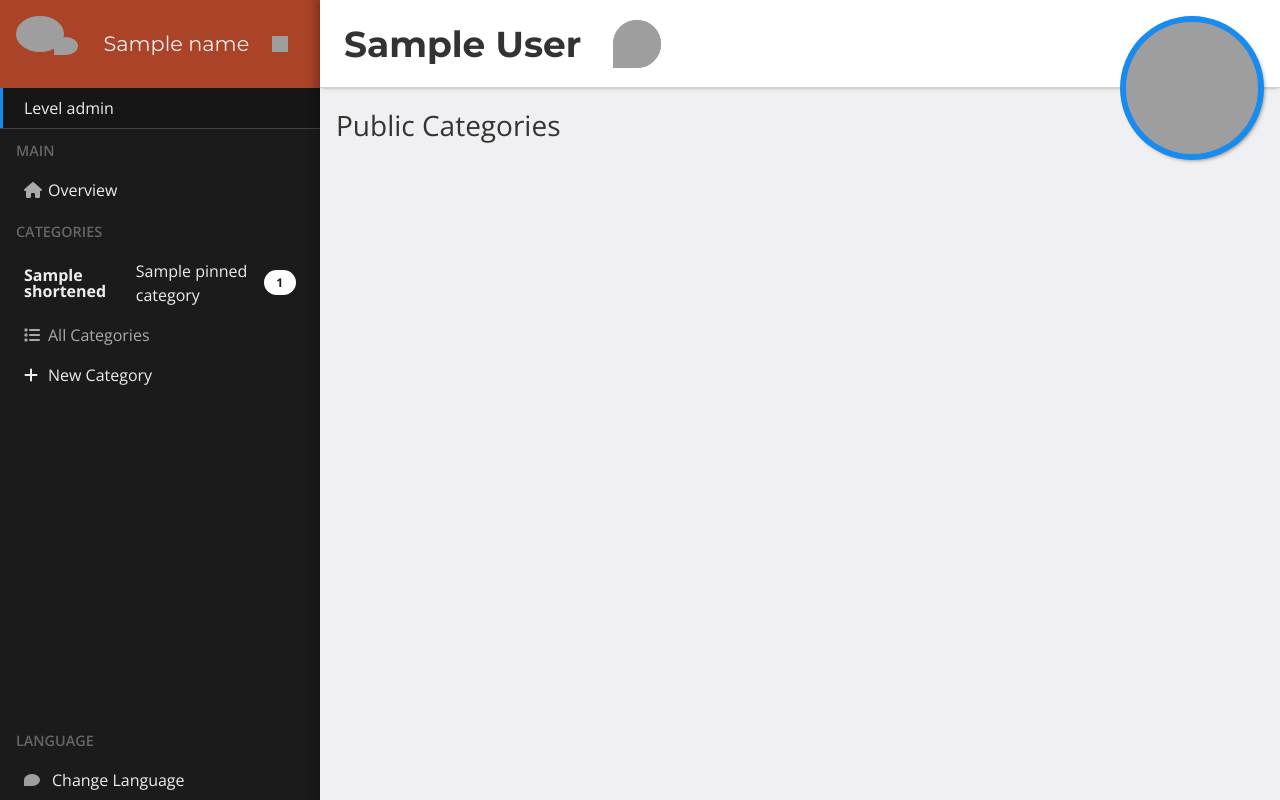
After one commit to DanCatchpole/phrasebook-django, a Django app: template phrasebook/templates/phrasebook/profile.html in a window 1280 px wide. The commit adds this page. Run offline with Django 3.2, Linux system fonts and the light colour scheme; the template is opened without the code that fills it: most values are stand-ins (such as "Sample title", 1, 10 or a date in 2020); some libraries are stand-ins or nearby versions; grey boxes are pictures that could not be loaded.

Commit message:
Profile basics + start of sharing

```diff
--- a/phrasebook/contexts.py
+++ b/phrasebook/contexts.py
@@ -16,6 +16,7 @@ def get_sidebar_args(request, extras):
            'first_name': request.user.first_name,
            'current_language': lang,
            'languages': langs, "languages_len": langs.__len__(),
+           'five_languages': langs[:5],
            'username': request.user.username,
            'pinned_categories': cats,
            'level': lvl_details['level'],
--- a/phrasebook/models.py
+++ b/phrasebook/models.py
@@ -22,6 +22,7 @@ class Category(models.Model):
     language = models.ForeignKey(Language, on_delete=models.CASCADE)
     user = models.ForeignKey(auth_modules.User, on_delete=models.CASCADE)
     pinned = models.BooleanField(default=False)
+    share_url = models.CharField(max_length=100, default="")
 
     def __str__(self):
         return self.name + " (" + self.language.flag_name + ")"
--- a/phrasebook/static/phrasebook/css/main.css
+++ b/phrasebook/static/phrasebook/css/main.css
@@ -1150,7 +1150,6 @@ form.appForm {
   height: 5.5rem;
   padding: 0 2rem 0 1rem;
   border-bottom: 1px solid #d1d1d1;
-  justify-content: space-between;
   display: flex;
   align-items: center;
   align-content: center;
@@ -1577,6 +1576,58 @@ span.num-badge {
 .flashcard-side.english {
   transform: rotateY(180deg); }
 
+.profile-picture {
+  position: absolute;
+  top: 1rem;
+  right: 1rem;
+  padding: 0.4rem;
+  border-radius: 50%;
+  background-color: #188bee;
+  width: 9rem;
+  height: 9rem;
+  box-shadow: 2px 2px 4px -2px rgba(0, 0, 0, 0.5); }
+  .profile-picture img {
+    border-radius: 50%;
+    width: 100%;
+    height: 100%;
+    margin: 0; }
+
+.content.profile {
+  display: flex;
+  flex-direction: column; }
+  .content.profile .learning-languages {
+    display: flex;
+    flex-direction: column; }
+
+.language-list {
+  display: flex;
+  padding: 1rem;
+  width: 50%;
+  overflow-x: hidden; }
+  .language-list .language {
+    border-radius: 50% 50% 50% 0;
+    height: 3rem;
+    width: 3rem;
+    margin: 0.5rem;
+    background-color: #999;
+    display: flex;
+    color: #fff;
+    font-weight: 700;
+    justify-content: center;
+    align-items: center; }
+
+.sharing-container {
+  width: 100%;
+  height: 8rem;
+  background-color: #fff;
+  flex-shrink: 0;
+  border-bottom: 1px solid #d1d1d1;
+  display: none; }
+  .sharing-container .sharing-panel {
+    display: flex;
+    width: 100%;
+    height: 100%; }
+
 @media only screen and (max-width: 480px) {
   main {
     overflow-y: auto; }
--- a/phrasebook/static/phrasebook/css/main.scss
+++ b/phrasebook/static/phrasebook/css/main.scss
@@ -1026,7 +1026,7 @@ form.appForm {
     height: 5.5rem;
     padding: 0 2rem 0 1rem;
     border-bottom: 1px solid $bordercolor;
-    justify-content: space-between;
+    //justify-content: space-between;
     display: flex;
     align-items: center;
     align-content: center;
@@ -1628,6 +1628,72 @@ span.num-badge {
 }
 
 
+.profile-picture {
+    position: absolute;
+    top: 1rem;
+    right: 1rem;
+    padding: 0.4rem;
+    border-radius: 50%;
+    background-color: $darkBlue;
+    width: 9rem;
+    height: 9rem;
+    box-shadow: 2px 2px 4px -2px rgba(0, 0, 0, 0.5);
+    img {
+        border-radius: 50%;
+        width: 100%;
+        height: 100%;
+        margin: 0;
+        //border: 0.6rem solid #444;
+    }
+}
+
+.content.profile {
+    display: flex;
+    flex-direction: column;
+
+    .learning-languages {
+        display: flex;
+        flex-direction: column;
+
+    }
+}
+.language-list {
+    display: flex;
+    //flex-wrap: wrap;
+    padding: 1rem;
+    width: 50%;
+    overflow-x: hidden;
+    .language {
+        border-radius: 50% 50% 50% 0;
+        height: 3rem;
+        width: 3rem;
+        margin: 0.5rem;
+        background-color: #999;
+        display: flex;
+        color: #fff;
+        font-weight: 700;
+        justify-content: center;
+        align-items: center;
+    }
+}
+
+.sharing-container {
+    width: 100%;
+    height: 8rem;
+    background-color: #fff;
+    flex-shrink:0;
+    border-bottom: 1px solid $bordercolor;
+    display: none;
+
+    .sharing-panel {
+        display: flex;
+        width: 100%;
+        height: 100%;
+    }
+}
+
+
+
 @media only screen and (max-width: 480px) {
 
     .loginBlock {
--- /dev/null
+++ b/phrasebook/templates/phrasebook/profile.html
@@ -0,0 +1,62 @@
+{% load static %}
+<!DOCTYPE html>
+<html lang="en">
+  <head>
+    <title>Phrasebook - Profile</title>
+    <meta name="viewport" content="width-device-width, initial-scale=1">
+    <link rel="stylesheet" href="{% static 'phrasebook/css/main.css' %}" type="text/css">
+    <link rel="stylesheet" href="https://use.fontawesome.com/1b61713aa1.css" type="text/css">
+    <link rel="icon" type="image/x-icon" href="https://dcatcher.me/assets/favicon.png">
+    <link rel="manifest" href="https://dcatcher.me/app/manifest.json">
+  </head>
+  <body>
+    {% include "phrasebook/sidebar.html" %}
+    <main>
+        <div class=profile-picture>
+            <img src="https://dcatcher.me/assets/dcatcher.jpg" alt="user icon" class="icon">
+        </div>
+        <div class="topBar">
+            <div class="top">
+                <span class="mainTitle">
+{#                    <i class="fa fa-fw fa-home"></i>#}
+                    <span>{{ first_name }} {{ last_name }}</span>
+                </span>
+                <div class="language-list">
+                    {% if languages_len > 5 %}
+                        {% for language in five_languages %}
+                            <img src="https://dcatcher.me/assets/{{ language.flag_name }}.svg" alt="{{ language.english_name }}" class="language" title="{{ language.english_name }}">
+                        {% endfor %}
+                        <span class="extra-langs language">+{{ extra_langs }}</span>
+                    {% else %}
+                        {% for language in languages %}
+                            <img src="https://dcatcher.me/assets/{{ language.flag_name }}.svg" alt="{{ language.english_name }}" class="language" title="{{ language.english_name }}">
+                        {% endfor %}
+                    {% endif %}
+
+                </div>
+
+            </div>
+        </div>
+        <div class="content profile">
+            <div class="public-categories">
+                <span class="h4">Public Categories</span>
+                <div class="category-list">
+
+                </div>
+            </div>
+        </div>
+    </main>
+    <script src="https://cdnjs.cloudflare.com/ajax/libs/jquery/3.1.0/jquery.min.js"></script>
+    <script src="https://cdnjs.cloudflare.com/ajax/libs/jqueryui/1.12.0/external/jquery/jquery.js"></script>
+    <script src="{% static 'phrasebook/js/languagePicker.js' %}"></script>
+    <script src="{% static 'phrasebook/js/sidebar.js' %}"></script>
+
+    <script>
+        $(document).ready(function() {
+            $("body").on('click', '.flashcard-container', function(e) {
+                $(this).toggleClass('flip');
+            })
+        });
+    </script>
+  </body>
+</html>
--- a/phrasebook/templates/phrasebook/sidebar.html
+++ b/phrasebook/templates/phrasebook/sidebar.html
@@ -39,6 +39,12 @@
         </ul>
         <ul class="dropdown-elements">
 {#            <li class="hide hidden"><a href="#settings#"><i class="fa fa-fw fa-cog"></i></a></li>#}
+            <li class="hide hidden">
+                <a href="{% url 'phrasebook:profile' %}" class="link">
+                    <i class="fa fa-fw fa-user"></i>
+                    <span>Profile</span>
+                </a>
+            </li>
             <li class="hide hidden">
                 <a href="{% url 'phrasebook:logout' %}" class="link logout">
                     <i class="fa fa-fw fa-sign-out"></i>
--- a/phrasebook/urls.py
+++ b/phrasebook/urls.py
@@ -13,6 +13,7 @@ urlpatterns = [
     url(r'^register/$', auth.register, name="register"),
     url(r'^first_login/$', general.first_login, name="first_login"),
     url(r'^app/$', general.app, name="app"),
+    url(r'^profile/$', general.profile, name="profile"),
 
     url(r'^language/register/$', language.register_user_language, name="register_user_language"),
     url(r'^language/change/$', general.lang_pick, name="lang_pick"),
```
Also changed, not shown: phrasebook/templates/phrasebook/category.html (+19 -1 lines), phrasebook/views/general.py (+9 -0 lines), phrasebook/migrations/0014_category_share_url.py (added), 1 other file.
